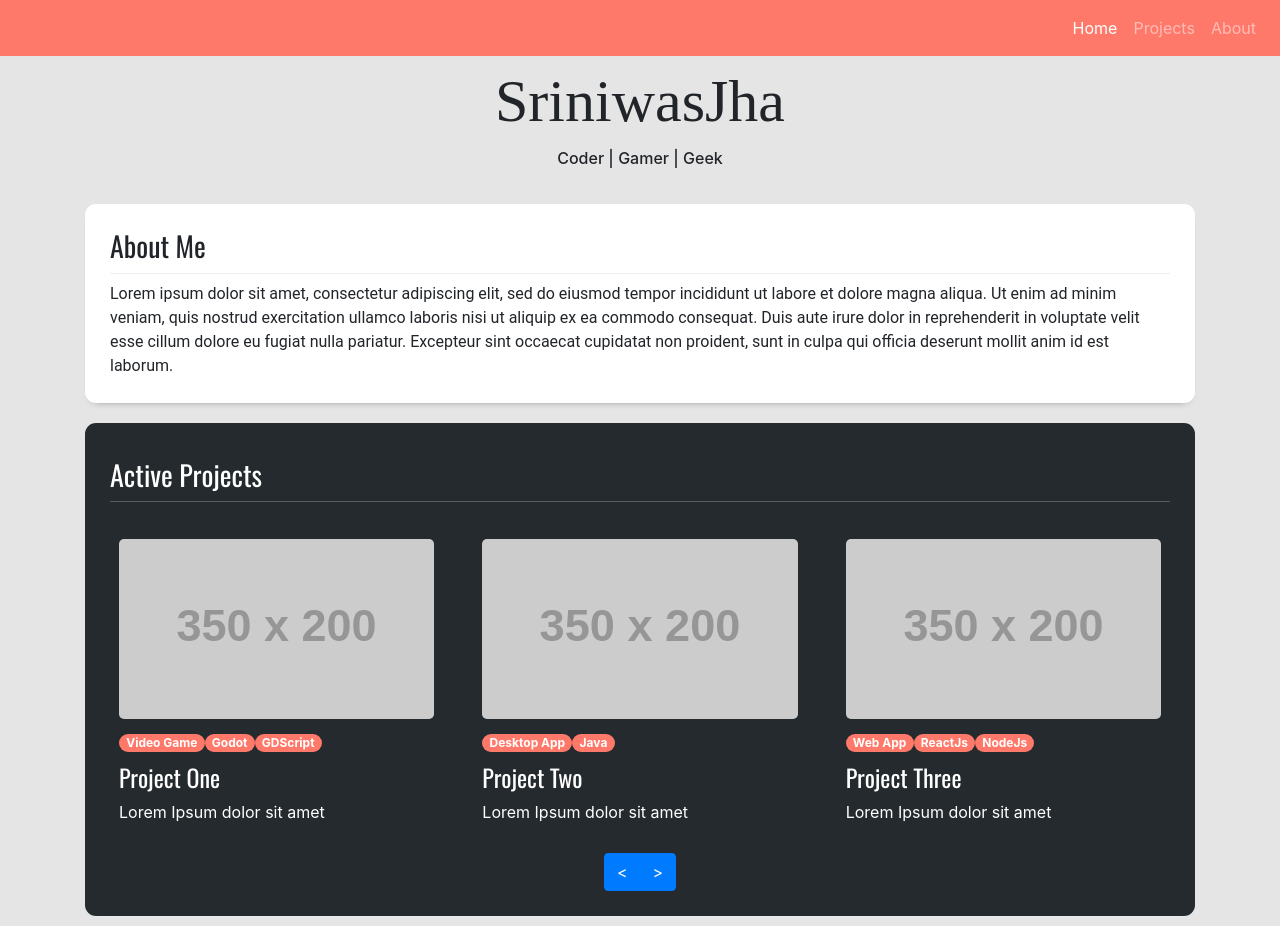
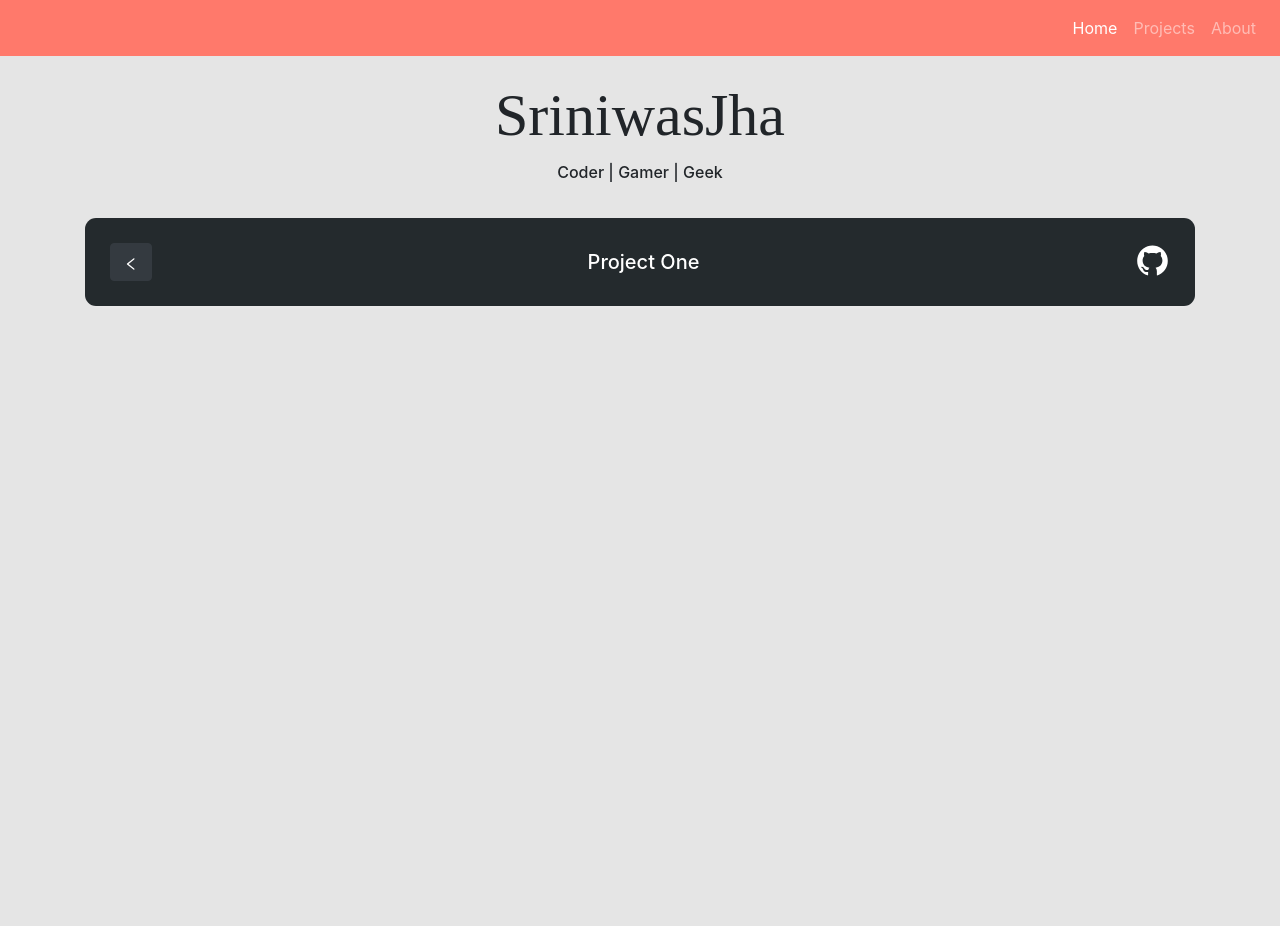
Before and after one commit to sriniwas14/SriniwasJha.in, a React (Create React App) app: page /projects/1 in a window 1280 px wide. After the commit the page ends 800 px from the top, so only its background shows below. Built offline with nearby package versions, Linux system fonts and the light colour scheme; a web font is replaced by a local one.

Commit message:
Added ProjectSingle component

```diff
--- /dev/null
+++ b/src/ApiCalls.js
@@ -0,0 +1,13 @@
+exports.activeProjects = [
+    { projectId: "1", title: "Project One", description: "Lorem Ipsum dolor sit amet", badges: ["Video Game", "Godot", "GDScript"], src: "https://via.placeholder.com/350x200" },
+    { projectId: "2", title: "Project Two", description: "Lorem Ipsum dolor sit amet", badges: ["Desktop App", "Java"], src: "https://via.placeholder.com/350x200" },
+    { projectId: "3", title: "Project Three", description: "Lorem Ipsum dolor sit amet", badges: ["Web App", "ReactJs", "NodeJs"], src: "https://via.placeholder.com/350x200" },
+]
+
+exports.getProjectById = (id) => {
+    for(var i=0; i<this.activeProjects.length; i++){
+        if(id===this.activeProjects[i].projectId){
+            return this.activeProjects[i]
+        }
+    }
+}
--- a/src/App.js
+++ b/src/App.js
@@ -9,6 +9,7 @@ import {
 
 import Header from './components/elements/Header';
 import Home from './components/Home';
+import ProjectSingle from './components/ProjectSingle';
 
 function App() {
   return (
@@ -21,10 +22,12 @@ function App() {
 
         <br/>
         <Switch>
+          <Route path="/projects/:projectId">
+              <ProjectSingle />
+          </Route>
           <Route path="/">
               <Home />
           </Route>
-
         </Switch>
 
       </div>
--- a/src/App.scss
+++ b/src/App.scss
@@ -36,6 +36,7 @@ p {
   font-size: 60px;
   text-align: center;
   display: block;
+  margin-top: 14px;
   cursor: default;
 }
 
@@ -103,6 +104,12 @@ p {
   overflow: hidden;
   scroll-behavior: smooth;
   padding: 20px 0;
+  a {
+    color: unset;
+    &:hover {
+      text-decoration: none;
+    }
+  }
 }
 
 .cs_ProjectCard {
@@ -110,7 +117,6 @@ p {
   border: 1px solid transparent;
   transition: 0.2s ease-out;
   border-radius: 10px;
-  cursor: pointer;
   &:hover {
     border: 1px solid;
     transition: 0.2s ease-in;
--- a/src/components/Home.js
+++ b/src/components/Home.js
@@ -1,14 +1,8 @@
 import React from 'react'
-import { Container, Row, Col } from 'react-bootstrap';
-import TextSection from './elements/TextSection';
-import ProjectScroller from './elements/ProjectScroller';
-
-
-const activeProjects = [
-    { projectId: 1, title: "Project One", description: "Lorem Ipsum dolor sit amet", badges: ["Video Game", "Godot", "GDScript"], src: "https://via.placeholder.com/350x200" },
-    { projectId: 2, title: "Project Two", description: "Lorem Ipsum dolor sit amet", badges: ["Desktop App", "Java"], src: "https://via.placeholder.com/350x200" },
-    { projectId: 3, title: "Project Three", description: "Lorem Ipsum dolor sit amet", badges: ["Web App", "ReactJs", "NodeJs"], src: "https://via.placeholder.com/350x200" },
-  ]
+import { Container, Row, Col } from 'react-bootstrap'
+import TextSection from './elements/TextSection'
+import ProjectScroller from './elements/ProjectScroller'
+import { activeProjects } from '../ApiCalls'
 
 export default function Home() {
     return (
--- /dev/null
+++ b/src/components/ProjectSingle.js
@@ -0,0 +1,39 @@
+import React,{ useEffect, useState } from 'react'
+import { Container, Row, Col, Button } from 'react-bootstrap'
+import TextSection from './elements/TextSection'
+import { useParams, Link } from "react-router-dom"
+import { AiOutlineLeft, AiOutlineGithub  } from 'react-icons/ai'
+
+import { getProjectById } from '../ApiCalls'
+
+export default function ProjectSingle() {
+    let { projectId } = useParams();
+    const [project, setProject] = useState({ title: "Hola" });
+
+
+    useEffect(() => {
+        setProject(getProjectById(projectId))
+    })
+
+    return (
+        <Container>
+            <Row>
+                <Col md={12}>
+                    <TextSection variant="dark" render={(
+                        <div style={{ display: "flex" }}>
+                            <div xs={4}>
+                                <Link to="/"><Button variant="dark"><AiOutlineLeft/></Button></Link>
+                            </div>
+                            <div style={{ padding: "7px 10px", cursor: "default", width: "100%" }}>
+                                <h5 style={{ textAlign: "center", margin: 0 }}>{project.title}</h5>
+                            </div>
+                            <div style={{ textAlign: "right" }}>
+                                <a href={ project.github } target="_blank"><AiOutlineGithub fontSize={35}/></a>
+                            </div>
+                        </div>
+                    )}/>
+                </Col>
+            </Row>
+        </Container>
+    )
+}
--- a/src/components/elements/ProjectCard.js
+++ b/src/components/elements/ProjectCard.js
@@ -1,8 +1,10 @@
 import React from 'react'
 import { Badge } from 'react-bootstrap'
+import { Link } from 'react-router-dom'
 
 export default function ProjectCard(props) {
     return (
+        <Link to={`/projects/${props.project.projectId}`}>
             <div className="cs_ProjectCard">
                 <img alt={props.project.description} className="img-fluid" src={props.project.src} />
                 <div className="cs_ProjectCard_details">
@@ -13,5 +15,6 @@ export default function ProjectCard(props) {
                 <h4>{props.project.title}</h4>
                 <p>{props.project.description}</p>
             </div>
+        </Link>
     )
 }
--- a/src/components/elements/ProjectScroller.js
+++ b/src/components/elements/ProjectScroller.js
@@ -1,10 +1,11 @@
 import React, { useRef, useState, useEffect } from 'react'
 import { Button, ButtonGroup, Col, Row } from 'react-bootstrap'
 import ProjectCard from './ProjectCard'
+import { AiOutlineLeft, AiOutlineRight } from 'react-icons/ai'
 
 export default function ProjectScroller(props) {
     const sliderRef = useRef()
-    const [paginationVisible, setPaginationVisible] = useState(true)
+    const [paginationVisible, setPaginationVisible] = useState(false)
 
     const scrollToPosition = (direction) => {
         let sliderWidth = sliderRef.current.parentElement.scrollWidth
@@ -50,8 +51,8 @@ export default function ProjectScroller(props) {
             {
                 (props.projects.length>3 || paginationVisible) ? (<div style={{ textAlign: "center", width: "100%" }}>
                 <ButtonGroup>
-                    <Button onClick={()=> scrollToPosition("prev")}>&lt;</Button>
-                    <Button onClick={()=> scrollToPosition("next")}>&gt;</Button>
+                    <Button variant="dark" onClick={()=> scrollToPosition("prev")}><AiOutlineLeft/></Button>
+                    <Button variant="dark" onClick={()=> scrollToPosition("next")}><AiOutlineRight/></Button>
                 </ButtonGroup>
                 </div>) : ""
             }
```
Lines whose indentation alone changed are shown as unchanged.
